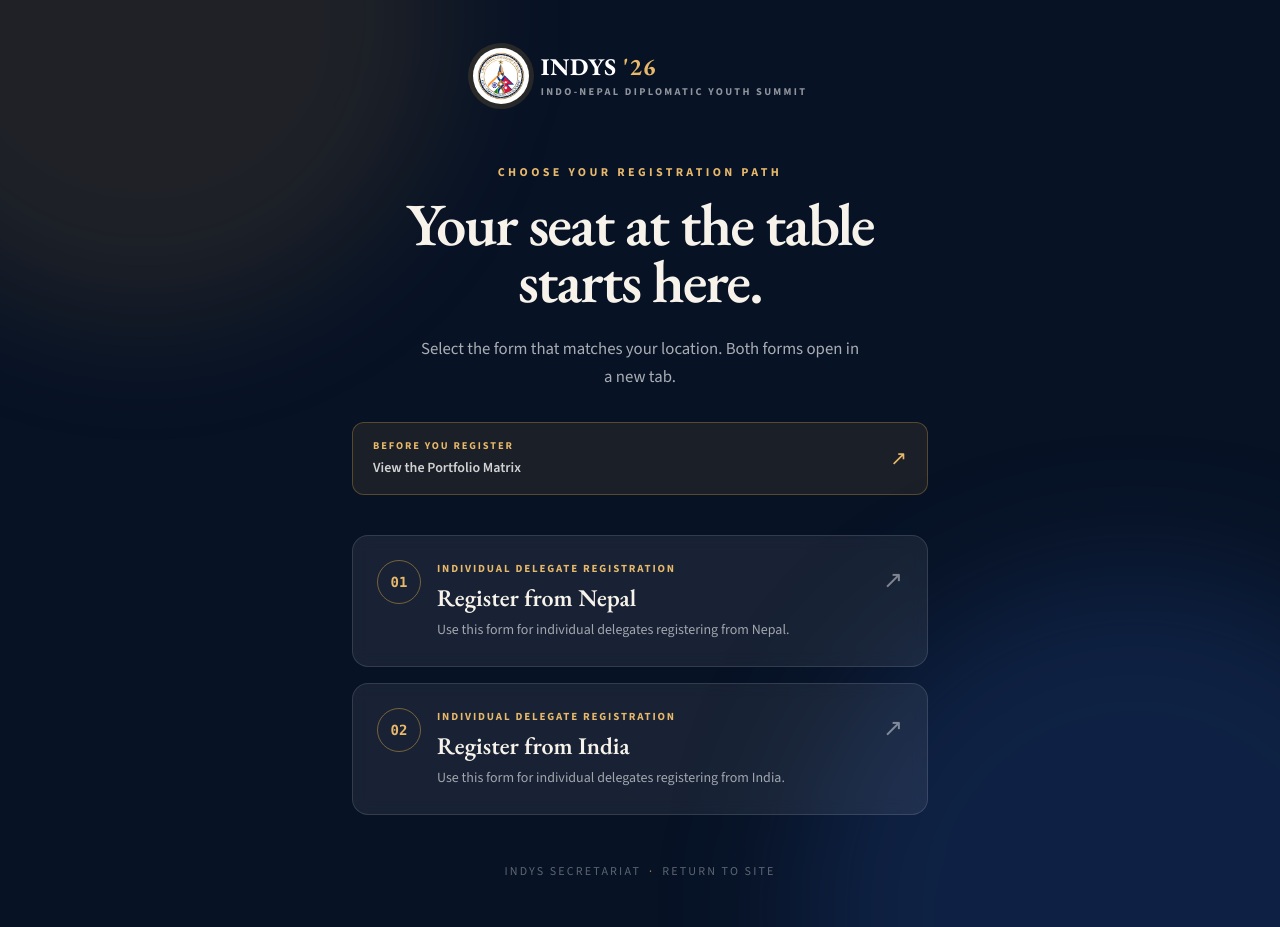
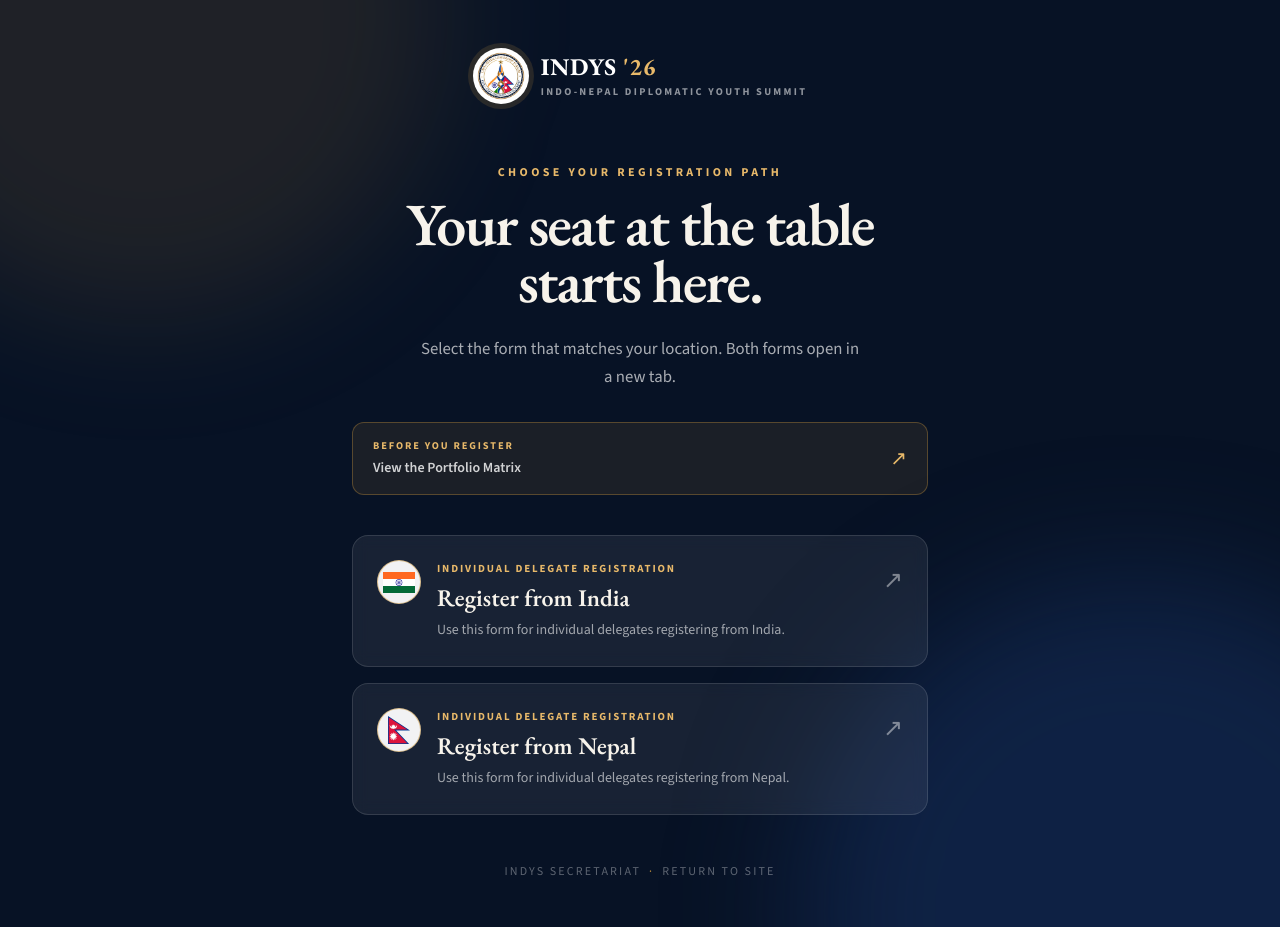
Before and after one commit to raunak-raj0032/indys-next, a Next.js app: page /register in a window 1280 px wide. Built offline with nearby package versions, Linux system fonts and the light colour scheme; no server answers.

Commit message:
Show country flags on registration choices

```diff
--- a/src/app/register/page.tsx
+++ b/src/app/register/page.tsx
@@ -11,17 +11,19 @@ export const metadata = createMetadata({
 const registrationLinks = [
   {
     eyebrow: "Individual delegate registration",
+    title: "Register from India",
+    description: "Use this form for individual delegates registering from India.",
+    href: "https://forms.gle/ThYcCGQ4w1XnfLJx9",
+    flag: "/flags/india.svg",
+    flagAlt: "Flag of India",
+  },
+  {
+    eyebrow: "Individual delegate registration",
     title: "Register from Nepal",
     description: "Use this form for individual delegates registering from Nepal.",
     href: "https://forms.gle/pS3uDqjE3CiNiT9p8",
-    mark: "01",
-  },
-  {
-    eyebrow: "Individual delegate registration",
-    title: "Register from India",
-    description: "Use this form for individual delegates registering from India.",
-    href: "https://forms.gle/ThYcCGQ4w1XnfLJx9",
-    mark: "02",
+    flag: "/flags/nepal.svg",
+    flagAlt: "Flag of Nepal",
   },
 ] as const;
 
@@ -73,7 +75,9 @@ export default function RegisterPage() {
               className="group block rounded-2xl border border-white/12 bg-white/[0.07] p-5 backdrop-blur-sm transition duration-300 hover:-translate-y-1 hover:border-[#e8b96a]/70 hover:bg-white/[0.12] focus-visible:outline-2 focus-visible:outline-offset-4 focus-visible:outline-[#e8b96a] sm:p-6"
             >
               <span className="flex items-start gap-4">
-                <span className="flex h-11 w-11 shrink-0 items-center justify-center rounded-full border border-[#c8963e]/55 font-mono text-sm font-bold text-[#e8b96a]">{registration.mark}</span>
+                <span className="flex h-11 w-11 shrink-0 items-center justify-center rounded-full border border-[#c8963e]/55 bg-white/95 p-1">
+                  <Image src={registration.flag} alt={registration.flagAlt} width={36} height={28} className="h-7 w-8 object-contain" />
+                </span>
                 <span className="min-w-0 flex-1">
                   <span className="block text-[0.68rem] font-extrabold uppercase tracking-[0.17em] text-[#e8b96a]">{registration.eyebrow}</span>
                   <span className="mt-1 block font-[family-name:var(--font-serif)] text-2xl font-semibold text-[#f7f3eb]">{registration.title}</span>
```
